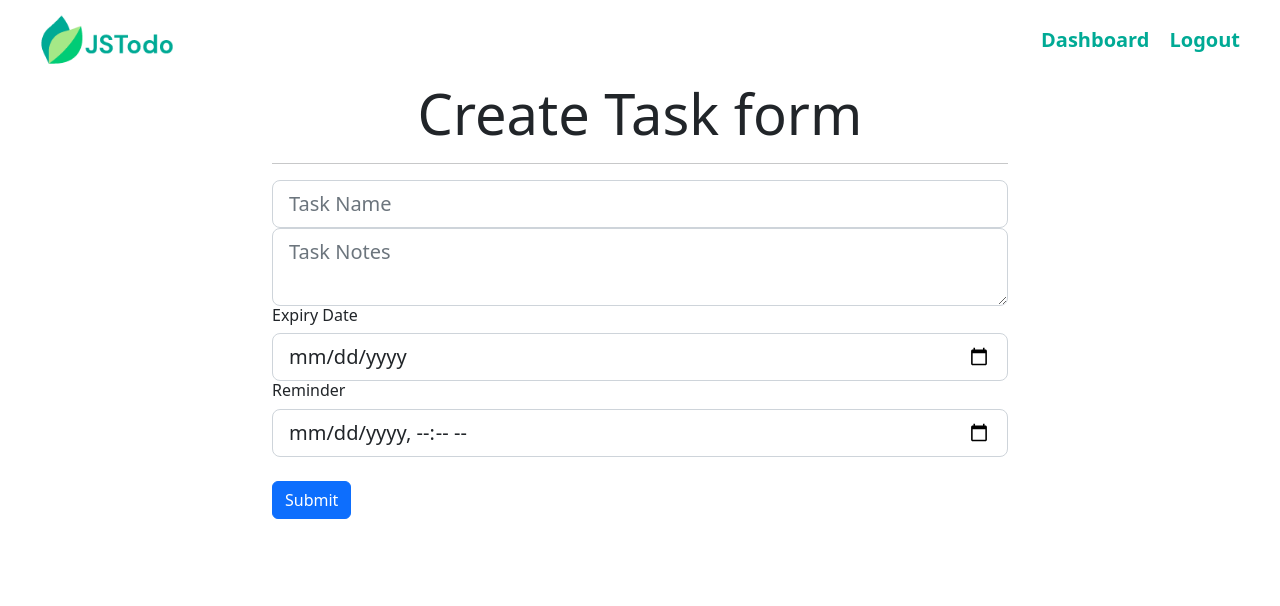
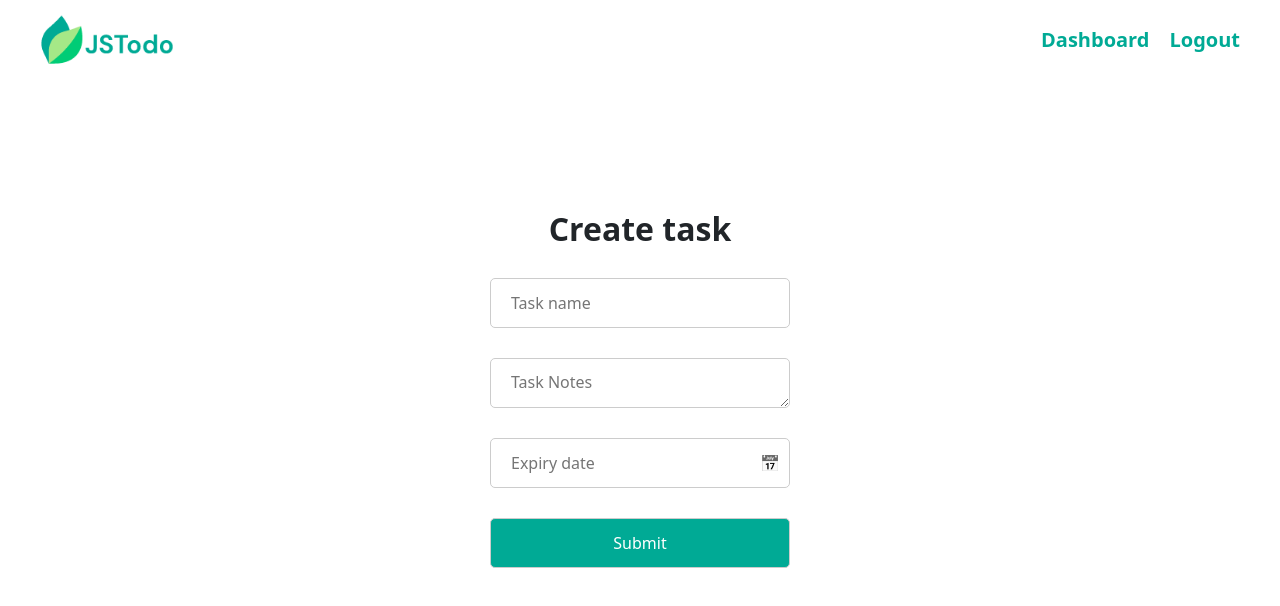
Before and after one commit to jagjeet7136/Todo-List, a React (Create React App) app in the folder todo-list-react/: page /addTask in a window 1280 px wide. Shown: the top 606 px of the page. Built offline with nearby package versions, Linux system fonts and the light colour scheme; sample sign-in values are in the browser's storage.

Commit message:
styling addTask component

```diff
--- a/todo-list-react/package.json
+++ b/todo-list-react/package.json
@@ -11,6 +11,7 @@
     "jwt-decode": "^3.1.2",
     "moment": "^2.29.4",
     "react": "^18.2.0",
+    "react-datepicker": "^4.16.0",
     "react-dom": "^18.2.0",
     "react-router-dom": "^6.11.2",
     "react-scripts": "5.0.1",
--- a/todo-list-react/src/components/UserManagement/Register.js
+++ b/todo-list-react/src/components/UserManagement/Register.js
@@ -33,6 +33,10 @@ export const Register = () => {
         axios.post('http://localhost:2222/user', newUser)
             .then(response => {
                 console.log('Received user object:', response.data);
+                userFullName.current.value = "";
+                email.current.value = "";
+                password.current.value = "";
+                confirmPassword.current.value = "";
                 setUserCreated(true);
                 setSuccessMsg("User created Successfully");
             })
@@ -50,11 +54,6 @@ export const Register = () => {
                 setErrorMsg(caughtErrorMessage);
                 setIsFormValid(false);
             });
-
-        userFullName.current.value = "";
-        email.current.value = "";
-        password.current.value = "";
-        confirmPassword.current.value = "";
     }
 
     return (
--- a/todo-list-react/src/components/task/AddTask.js
+++ b/todo-list-react/src/components/task/AddTask.js
@@ -1,41 +1,40 @@
-import React, { useContext, useRef, useState } from "react";
+import React, { useRef, useState } from "react";
 import moment from "moment/moment";
 import axios from "axios";
 import styles from "./AddTask.module.css";
-import { AuthContext } from "../../context/AuthContext";
 import { Header } from "../layout/Header";
 import icon from "../../icons/newIcon.png"
+import 'react-datepicker/dist/react-datepicker.css';
+import ReactDatePicker from "react-datepicker";
 
 export const AddTask = () => {
   const enteredTaskTitle = useRef("");
   const enteredNotes = useRef("");
-  const enteredExpiryDate = useRef();
-  const enteredReminder = useRef();
   const [isFormValid, setIsFormValid] = useState(true);
-  const [errorMessage, setErrorMessage] = useState("");
-  const [taskTitleErrorClass, setTasktTitleErrorClass] = useState(false);
-  const authContext = useContext(AuthContext);
+  const [taskCreated, setTaskCreated] = useState(false);
+  const [message, setMessage] = useState("");
   const token = localStorage.getItem("token");
+  const [selectedDate, setSelectedDate] = useState(null);
+
+  const handleDateChange = (date) => {
+    setSelectedDate(date);
+  };
 
   const useSubmitHandler = (event) => {
+    if (!isFormValid) {
+      setIsFormValid(true);
+    }
+    if (taskCreated) {
+      setTaskCreated(false);
+    }
     event.preventDefault();
+    let expiryDateTemp = selectedDate;
 
-    let expiryDateTemp = enteredExpiryDate.current.value;
-    let reminderDateTemp = enteredReminder.current.value;
-
-    if (expiryDateTemp === null || expiryDateTemp.trim() === "") {
+    if (!expiryDateTemp) {
       expiryDateTemp = "";
     } else {
-      expiryDateTemp = moment(new Date(enteredExpiryDate.current.value)).format(
+      expiryDateTemp = moment(new Date(selectedDate)).format(
         "DD-MM-YYYY"
-      );
-    }
-
-    if (reminderDateTemp === null || reminderDateTemp.trim() === "") {
-      reminderDateTemp = "";
-    } else {
-      reminderDateTemp = moment(new Date(enteredReminder.current.value)).format(
-        "DD-MM-YYYY HH:MM:SS"
       );
     }
 
@@ -43,8 +42,8 @@ export const AddTask = () => {
       taskTitle: enteredTaskTitle.current.value,
       notes: enteredNotes.current.value,
       expiryDate: expiryDateTemp,
-      reminder: reminderDateTemp,
     };
+    console.log(newTask);
 
     axios
       .post("http://localhost:2222/task", newTask, {
@@ -53,98 +52,62 @@ export const AddTask = () => {
         }
       })
       .then((res) => {
-        if (!isFormValid) {
-          setIsFormValid(true);
-        }
-        setTasktTitleErrorClass(false);
+        setTaskCreated(true);
+        setMessage("Task Created Successfully");
+        enteredTaskTitle.current.value = "";
+        enteredNotes.current.value = "";
+        setSelectedDate(null);
       })
       .catch((error) => {
+        console.log(error);
         let caughtErrorMessage = "Some error occured!";
-        if (error.response.status === 401) {
-          caughtErrorMessage = "Unauthorised"
-        }
-        else if (error.response.data.errors != null && error.response.data.errors.length > 0) {
+        if (error.response) {
+          if (error.response.data.errors != null && error.response.data.errors.length > 0) {
             caughtErrorMessage = error.response.data.errors[0];
           }
-        else if (error.response.data.message != null && error.response.data.message.trim().length > 0) {
-          caughtErrorMessage = error.response.data.message;
         }
+        setIsFormValid(false);
+        setMessage(caughtErrorMessage);
+      });
+  };
 
-        setIsFormValid(false);
-        setErrorMessage(caughtErrorMessage);
-      });
-    enteredTaskTitle.current.value = "";
-    enteredNotes.current.value = "";
-    enteredExpiryDate.current.value = null;
-    enteredReminder.current.value = null;
-  };
-  console.log(authContext.loggedIn);
-  return (
-    <div>
+  return (<div>
     <Header textColor="greenText" icon={icon} />
-      <div className="Task">
-        <div className="container">
-          <div className="row">
-            <div className="col-md-8 m-auto">
-              <h5 className="display-4 text-center">Create Task form</h5>
-              <hr />
-              <form onSubmit={useSubmitHandler}>
-                <div className="form-group">
-                  <input
-                    type="text"
-                    className={`form-control form-control-lg ${taskTitleErrorClass ? styles.taskTitleError : ""}`}
-                    placeholder="Task Name"
-                    name="taskTitle"
-                    ref={enteredTaskTitle}
+    <form className={styles.form} onSubmit={useSubmitHandler}>
+      <h1 className={styles.formHeading}>Create task</h1>
+      <input type="text" placeholder="Task name" ref={enteredTaskTitle} className={styles.taskName} />
+      <textarea placeholder="Task Notes" ref={enteredNotes} className={styles.taskNotes}></textarea>
+      <div className={`${styles.dateContainer} ${isFormValid ? styles.dateContainerMargin : styles.dateContainerNoMargin}
+      ${!taskCreated ? styles.dateContainerMargin : styles.dateContainerNoMargin}`}>
+        <ReactDatePicker
+          className={styles.formDate}
+          selected={selectedDate}
+          onChange={handleDateChange}
+          placeholderText="Expiry date"
+          dateFormat="dd-MM-yyyy"
+          showMonthDropdown
+          showYearDropdown
+          dropdownMode="select"
+          value={selectedDate ? selectedDate.toLocaleDateString('en-GB') : ''}
         />
+        <span className={styles.calendarIcon}>&#128197;</span>
       </div>
-
-                <div className="form-group">
-                  <textarea
-                    className="form-control form-control-lg"
-                    placeholder="Task Notes"
-                    name="notes"
-                    ref={enteredNotes}
-                  ></textarea>
+      <div className={`${styles.successMsgContainer}
+                    ${taskCreated ? styles.successMsgContainer + " " + styles.active : ""}`}>
+        <img src="https://encrypted-tbn0.gstatic.com/images?q=tbn:ANd9GcQLXFtnDBVOuZqvGW2E-Px5DdU8XU9nSoE9dg&usqp=CAU" alt=""></img>
+        <h6 className={styles.successMsg}>{message}</h6>
       </div>
-                <h6>Expiry Date</h6>
-                <div className="form-group">
-                  <input
-                    type="date"
-                    className="form-control form-control-lg"
-                    name="expiryDate"
-                    ref={enteredExpiryDate}
-                  />
+      <div className={`${styles.errorMessageContainer}
+                 ${!isFormValid ? styles.errorMessageContainer + " " + styles.active : ""}`}>
+        <img src="https://encrypted-tbn0.gstatic.com/images?q=tbn:ANd9GcR9YISfL4Lm8FJPRneGwEq8_-
+                    9Nim7YeuMJMw&usqp=CAU"
+          alt=""></img>
+        <h6 className={styles.errorMessage}>{message}</h6>
       </div>
-                <h6>Reminder</h6>
-                <div className="form-group">
-                  <input
-                    type="datetime-local"
-                    className="form-control form-control-lg"
-                    name="reminder"
-                    ref={enteredReminder}
-                  />
-                </div>
-
-                <div
-                  className={
-                    isFormValid
-                      ? styles.errorMsgContainer
-                      : styles.errorMsgContainer.active
-                  }
-                >
-                  <span className={styles.errorMsg}>{errorMessage}</span>
-                </div>
-
       <input
         type="submit"
-                  className="btn btn-primary btn-block mt-4"
+        className={styles.formButton}
       />
     </form>
-            </div>
-          </div>
-        </div>
-      </div>
-    </div>
-  );
+  </div>);
 };
--- a/todo-list-react/src/components/task/AddTask.module.css
+++ b/todo-list-react/src/components/task/AddTask.module.css
@@ -1,3 +1,8 @@
+* {
+  padding: 0px;
+  margin: 0px;
+}
+
 .errorMsg {
   color: red;
   font-size: 20px;
@@ -14,3 +19,111 @@
 .taskTitleError {
   border-color: red;
 }
+
+.form {
+  display: flex;
+  flex-direction: column;
+  align-items: center;
+  margin: 100px 35px 35px;
+}
+
+.formHeading {
+  margin: 30px 0px;
+  font-size: 32px;
+  font-weight: 650;
+}
+
+.form input,
+textarea {
+  height: 50px;
+  width: 300px;
+  margin-bottom: 30px;
+  border: 1px solid #ccc;
+  border-radius: 5px;
+  padding-left: 20px;
+}
+
+.taskNotes {
+  padding-top: 11px;
+}
+
+.dateContainer {
+  display: flex;
+  height: 50px;
+  width: 300px;
+  position: relative;
+}
+
+.dateContainerMargin {
+  margin-bottom: 30px;
+}
+
+.dateContainerNoMargin {
+  margin-bottom: 0px;
+}
+
+.dateContainer h6 {
+  width: 50%;
+  margin-bottom: 0px;
+  align-self: center;
+}
+
+.calendarIcon {
+  position: absolute;
+  top: 25%;
+  right: 10px;
+  font-size: 16px;
+  color: black;
+  filter: grayscale(100%);
+  pointer-events: none;
+}
+
+.formButton {
+  background-color: #00aa95;
+  padding-left: 0px !important;
+  color: white;
+}
+
+.formButton:hover {
+  background-color: #02796b;
+}
+
+.errorMessageContainer,
+.successMsgContainer {
+  width: 300px;
+  justify-content: start;
+  margin: 10px 0 30px 0;
+  display: none;
+}
+
+.errorMessageContainer {
+  color: red;
+}
+
+.successMsgContainer {
+  color: rgb(58, 158, 58);
+}
+
+.errorMessageContainer.active,
+.successMsgContainer.active {
+  display: flex;
+}
+
+.errorMessageContainer h6,
+.successMsgContainer h6 {
+  font-size: 13px;
+}
+
+.errorMessageContainer img,
+.successMsgContainer img {
+  width: 15px;
+  height: 15px;
+  margin-right: 8px;
+}
+
+@media (max-width: 400px) {
+  .form input,
+  textarea {
+    width: 100%;
+  }
+}
```
Also changed, not shown: 1 other file (tests, documents, lock files or other folders). Lines whose indentation alone changed are shown as unchanged.
